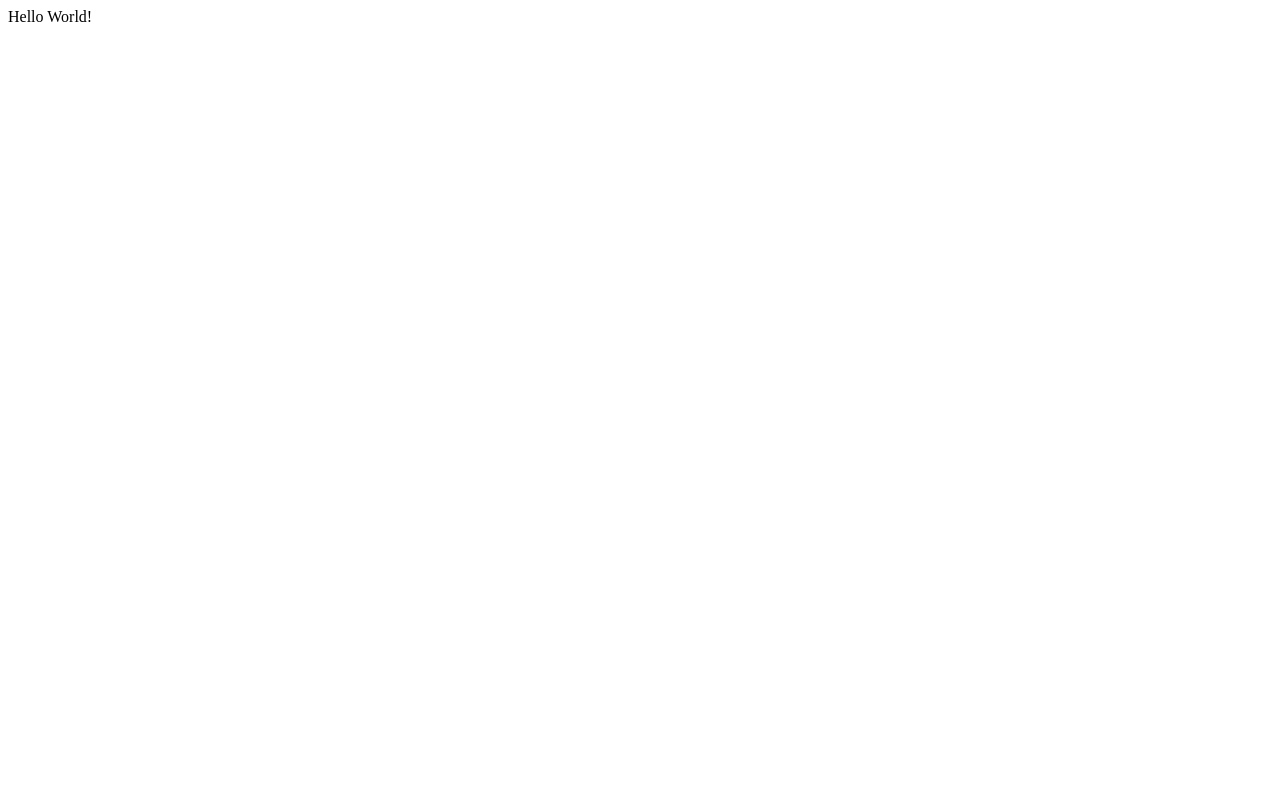
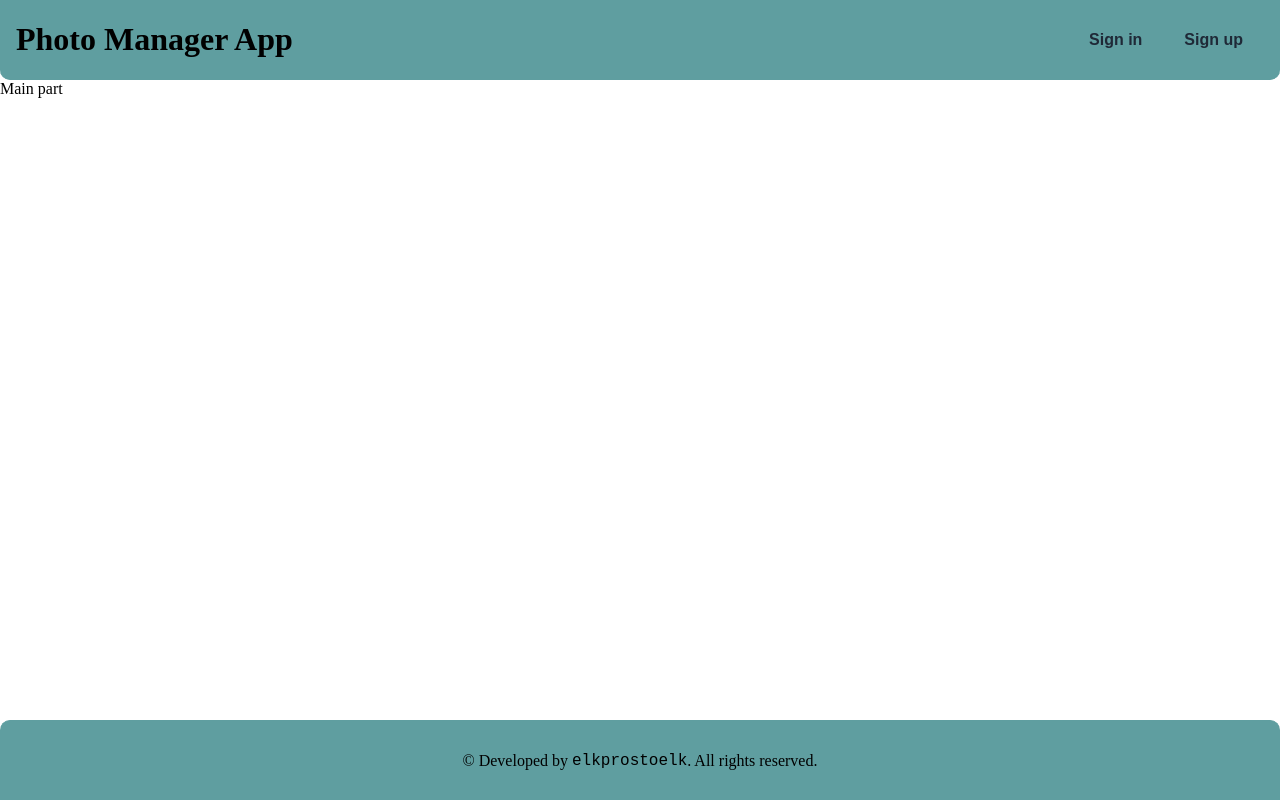
Before and after one commit to elkprostoelk/photo-manager-webapp, a React (Vite) app: page / in a window 1280 px wide. Built offline with nearby package versions, Linux system fonts and the light colour scheme; a web font is replaced by a local one.

Commit message:
provided basic styling for header and footer

```diff
--- a/src/App.css
+++ b/src/App.css
@@ -0,0 +1,8 @@
+html, body {
+    margin: 0;
+}
+
+main {
+    top: 5rem;
+    position: relative;
+}
--- a/src/App.tsx
+++ b/src/App.tsx
@@ -1,11 +1,17 @@
 import './App.css'
+import Header from "./components/Header/Header.tsx";
+import Footer from "./components/Footer/Footer.tsx";
 
 function App() {
 
 
   return (
     <>
-        Hello World!
+        <Header />
+        <main>
+            Main part
+        </main>
+        <Footer />
     </>
   );
 }
--- /dev/null
+++ b/src/components/Footer/Footer.css
@@ -0,0 +1,21 @@
+footer {
+    bottom: 0;
+    position: fixed;
+    width: 100%;
+    height: 5rem;
+    padding: 0 1rem;
+    background-color: cadetblue;
+    border-top: 1px solid cadetblue;
+    border-radius: 10px 10px 0 0;
+    display: flex;
+    align-items: center;
+    justify-content: center;
+
+    a {
+        text-decoration: none;
+        color: black;
+        font-family: monospace;
+        font-size: 1rem;
+        margin-left: .25rem;
+    }
+}
--- /dev/null
+++ b/src/components/Footer/Footer.tsx
@@ -0,0 +1,11 @@
+import './Footer.css';
+
+const Footer = () => {
+  return (
+      <footer>
+          &copy; Developed by <a href={'https://github.com/elkprostoelk'} target={'new'}>elkprostoelk</a>. All rights reserved.
+      </footer>
+  );
+};
+
+export default Footer;
--- /dev/null
+++ b/src/components/Header/Header.css
@@ -0,0 +1,23 @@
+header {
+    background-color: cadetblue;
+    top: 0;
+    position: fixed;
+    width: 100%;
+    height: 5rem;
+    padding: 0 1rem;
+    border-bottom: 1px solid cadetblue;
+    border-radius: 0 0 10px 10px;
+    display: flex;
+    align-items: center;
+    justify-content: space-between;
+
+    .user-panel {
+        background-color: azure;
+        border-radius: 30px;
+        padding-right: .5rem;
+
+        .user-name {
+            padding: 0 .5rem 0 .75rem;
+        }
+    }
+}
--- /dev/null
+++ b/src/components/Header/Header.tsx
@@ -0,0 +1,26 @@
+import './Header.css';
+import {Avatar} from "primereact/avatar";
+import {Button} from "primereact/button";
+import {useState} from "react";
+
+const Header = () => {
+    const [isLoggedIn,] = useState(false);
+
+    return (
+        <header>
+            <div><h1>Photo Manager App</h1></div>
+            {isLoggedIn
+                ? (<div className={'user-panel'}>
+                    <Avatar label={'U'} size={'large'} shape={'circle'}/>
+                    <span className={'user-name'}>User Name</span>
+                </div>)
+                : (<div className={'unauthorized-actions'}>
+                    <Button text severity={'contrast'} label={'Sign in'}/>
+                    <Button text severity={'contrast'} label={'Sign up'}/>
+                </div>)
+            }
+        </header>
+    );
+}
+
+export default Header;
```
